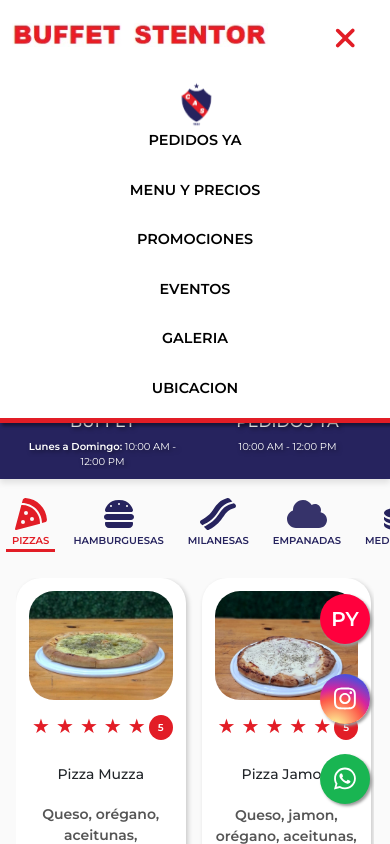
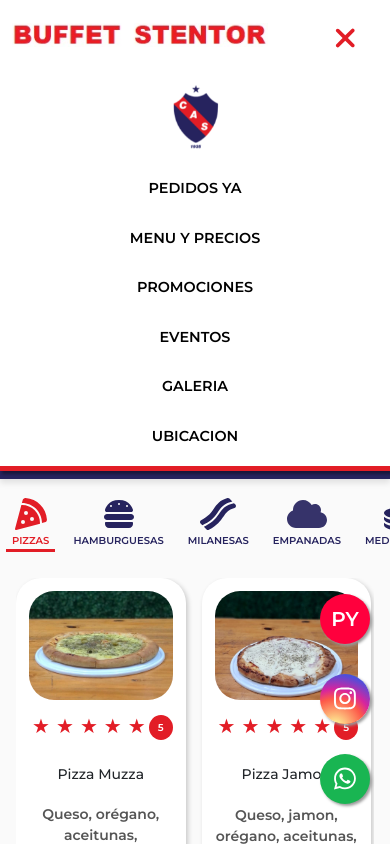
Before and after one commit to gonzarobledo96/Buffet-Stentor, a React (Vite) app: page / in a window 390 px wide. Both pictures are taken after a click on the element 345 px from the left and 35 px from the top of the page. Shown: the top 844 px of the page. Built offline with nearby package versions, Linux system fonts and the light colour scheme.

Commit message:
Primer commit

```diff
--- a/src/assets/components/Style.css/style.css
+++ b/src/assets/components/Style.css/style.css
@@ -148,7 +148,6 @@ body {
   border-color: rgb(226, 29, 38);
   box-shadow: 2px 3px 3px rgba(0, 0, 0, 0.4);
 }
-
 .posicion-nav {
   justify-content: center;
  }
@@ -236,7 +235,6 @@ body {
 /*******************/
 /* MENY Y HORARIOS */
 /*******************/
-
 .menu .menu-button.selected {
   color: rgb(226, 29, 38);
   border-bottom: solid 3px  rgb(226, 29, 38);
@@ -249,7 +247,6 @@ body {
   padding: 10px;
   margin-bottom: 20px;
   border: 3px solid transparent; /* Establece un borde transparente por defecto */
-
   border-radius: 25px;
   box-shadow: 2px 2px 5px rgba(0, 0, 0, 0.2);
 }
@@ -558,6 +555,9 @@ padding: 3em 0em 0em 0em;
   margin: 8px 10px;
   padding: 10px 8px 0px;
 }
+.espacio-logo-navbar{
+  margin-bottom: 3em;
+}
   .fondo-del-nav img{
    width: 70%;
     }
@@ -566,7 +566,7 @@ padding: 3em 0em 0em 0em;
   }
   #logoresponsive img {
     margin-left: 10px;
-    max-width: 40%; /* La imagen no puede ser más ancha que su contenedor */
+    max-width: 60%; /* La imagen no puede ser más ancha que su contenedor */
 }
 /*************************************/
 /* FONDO Y ESTILOS PARA LOS HORARIOS */
--- a/src/assets/components/pagina-principal/Navbar.jsx
+++ b/src/assets/components/pagina-principal/Navbar.jsx
@@ -49,17 +49,13 @@ const PaginaPrincipal = () => {
     <div className="hamburger__hidden"></div>
   </div>
 </div>
-
-
-
-
           <div
             className="collapse navbar-collapse posicion-nav"
             id="navbarSupportedContent"
           >
             <ul className="navbar-nav">
 
-            <li className="nav-item">
+            <li className="nav-item espacio-logo-navbar">
               <div id="logoresponsive">
               <figure>
                 <a href="#">
```
